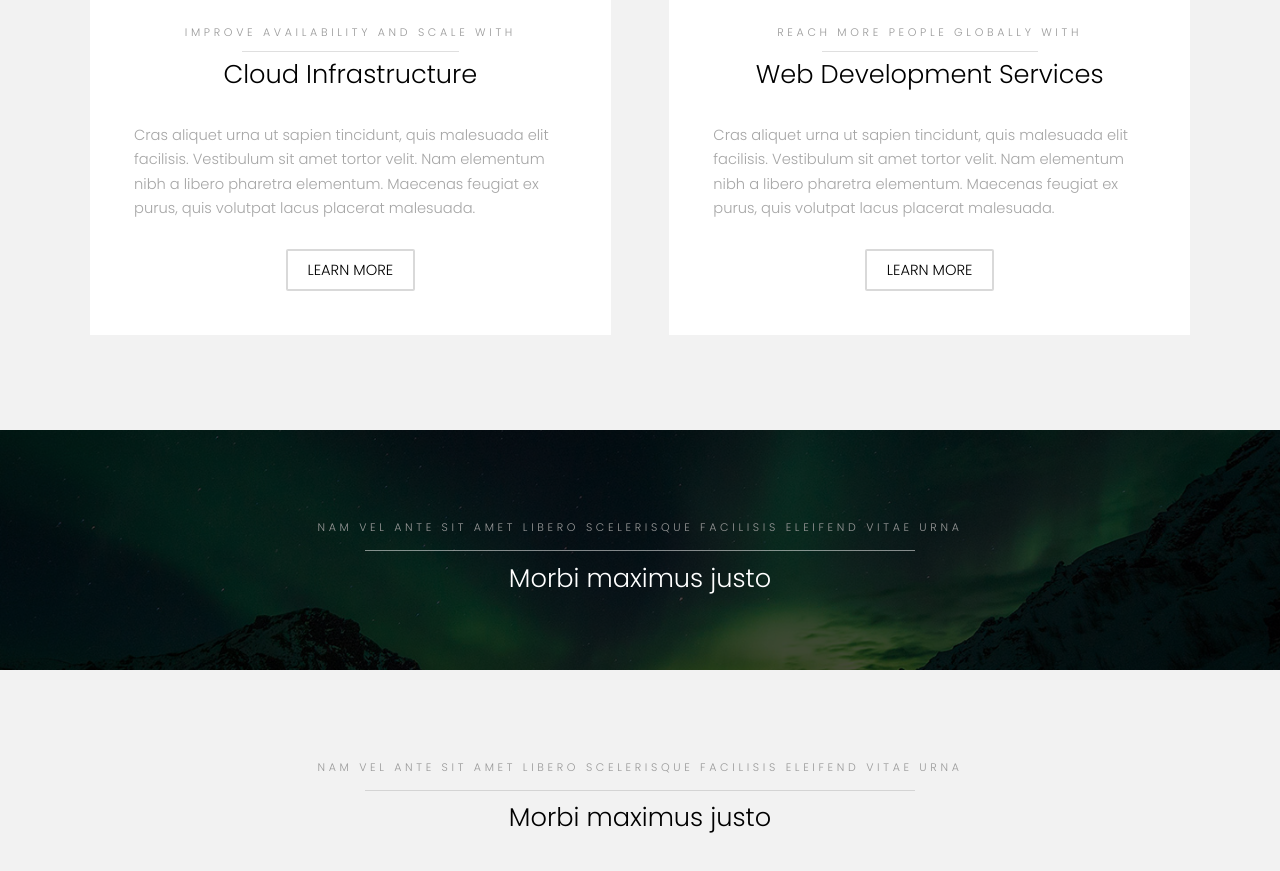
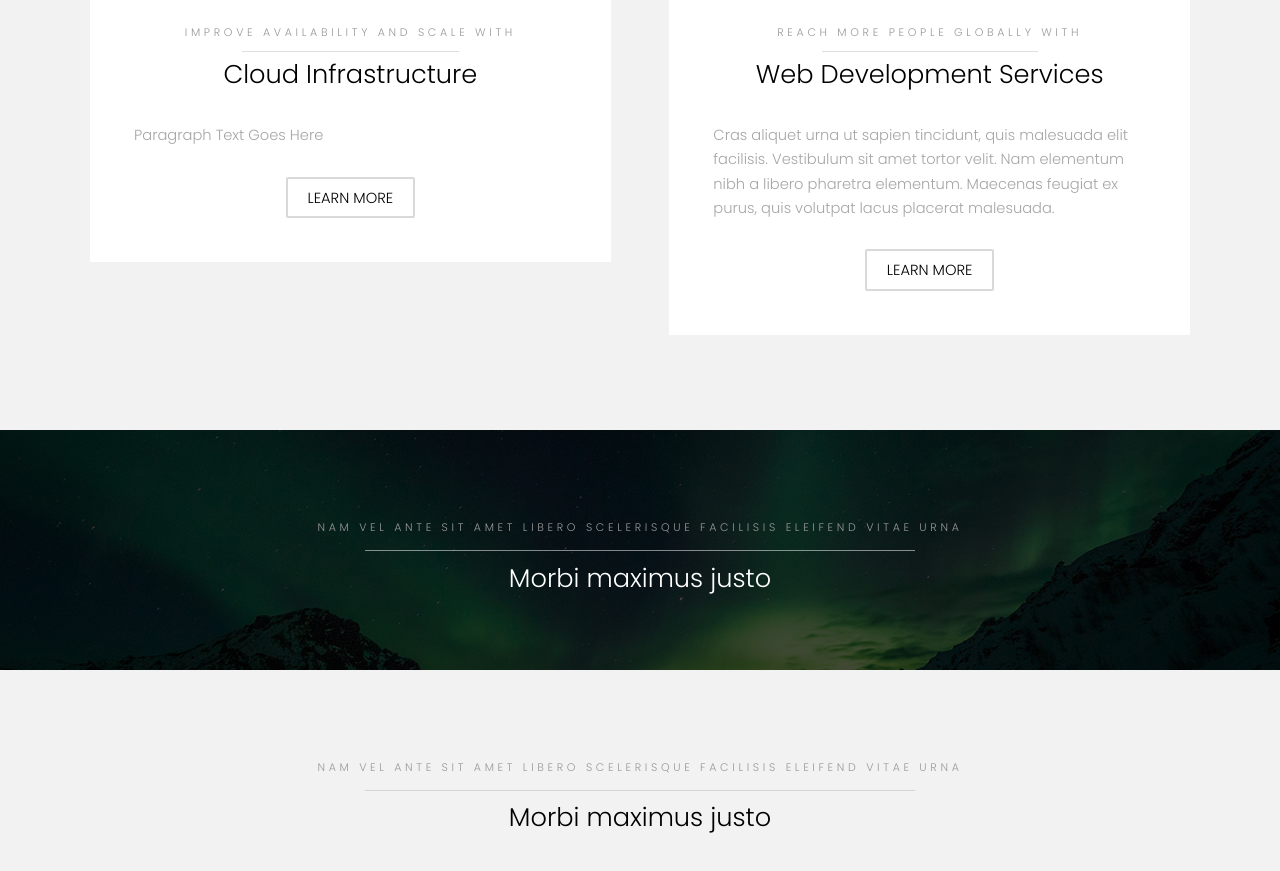
Before and after one commit to ayojoseph/ljsoftware-website, a plain HTML site: page index.html in a window 1280 px wide. Shown: the part 1100-1971 px from the top of the page. Drawn offline with Linux system fonts and the light colour scheme.

Commit message:
testing workflows

```diff
--- a/index.html
+++ b/index.html
@@ -83,7 +83,7 @@
 										<p>Improve availability and scale with</p>
 										<h2>Cloud Infrastructure</h2>
 									</header>
-									<p> Cras aliquet urna ut sapien tincidunt, quis malesuada elit facilisis. Vestibulum sit amet tortor velit. Nam elementum nibh a libero pharetra elementum. Maecenas feugiat ex purus, quis volutpat lacus placerat malesuada.</p>
+									<p> Paragraph Text Goes Here</p>
 									<footer class="align-center">
 										<a href="#" class="button alt">Learn More</a>
 									</footer>
```
